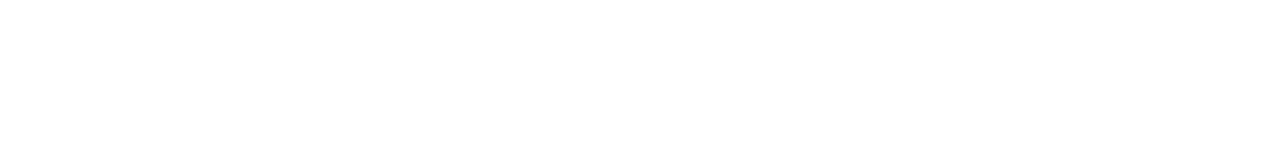
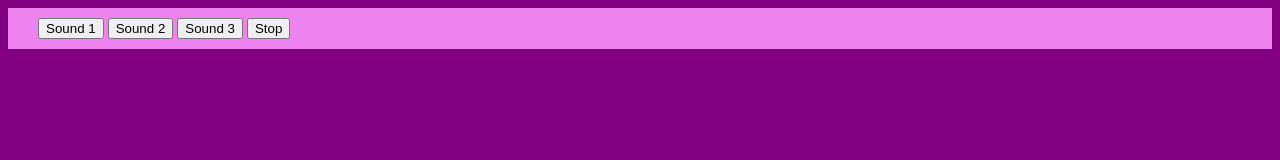
Before and after one commit to acciojob/Soundbar-yashpalsinh6, a website: page main.html in a window 1280 px wide. Drawn offline with Linux system fonts and the light colour scheme.

Commit message:
created a submission

```diff
--- a/main.html
+++ b/main.html
@@ -8,6 +8,13 @@
 
 <body>
 	<!-- the entire body must be written by student -->
+	 <div id="buttons">
+        <button class="btn" onclick="playSound('sound1.mp3')">Sound 1</button>
+        <button class="btn" onclick="playSound('sound2.mp3')">Sound 2</button>
+        <button class="btn" onclick="playSound('sound3.mp3')">Sound 3</button>
+        <button class=" btn stop" onclick="stopSound()">Stop</button>
+    </div>
+	<!-- <audio id="audioPlayer"controls></audio> -->
     <script type="text/javascript" src="./script.js">
 </script>
 
--- a/script.js
+++ b/script.js
@@ -1 +1,13 @@
 //your JS code here. If required.
+function playSound(soundFile) {
+    var audio = new Audio('sounds/' + soundFile);
+    audio.play();
+}
+
+function stopSound() {
+    var audioElements = document.getElementsByTagName('button');
+    for (var i = 0; i < audioElements.length; i++) {
+        audioElements[i].pause();
+        audioElements[i].currentTime = 0;
+    }
+}
--- a/styles.css
+++ b/styles.css
@@ -1 +1,12 @@
 /*  your css code here. If applicable */
+body{
+	background-color: purple;
+}
+#buttons{
+	background-color: violet;
+	padding: 10px;
+	padding-left: 30px;
+	padding-right: 30px;
+	color: white;
+
+}
```
